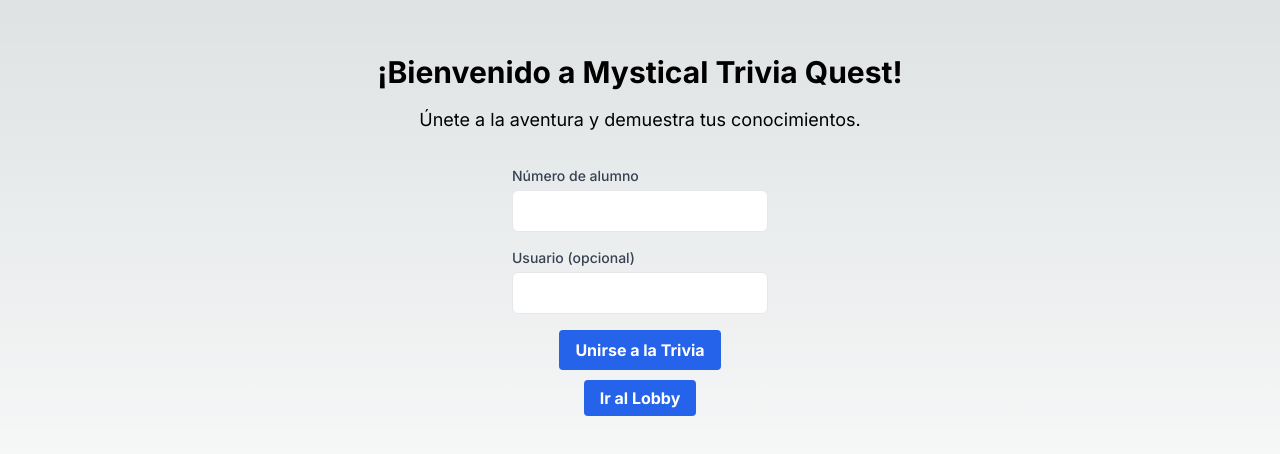
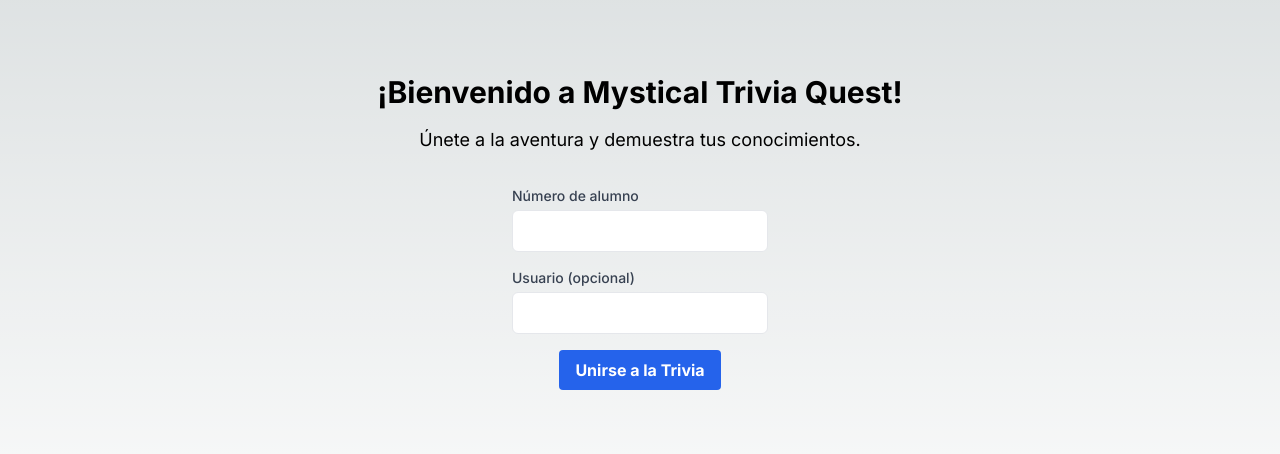
Before and after one commit to BenediktKd/trivia, a Next.js app: page / in a window 1280 px wide. Shown: the part 168-622 px from the top of the page. Built offline with nearby package versions, Linux system fonts and the light colour scheme; no server answers.

Commit message:
feat: adding page

```diff
--- a/app/page.tsx
+++ b/app/page.tsx
@@ -1,6 +1,6 @@
 "use client"
 
-import React, { useEffect, useState } from 'react';
+import React, { useState } from 'react';
 import Link from 'next/link';
 import './globals.css';
 
@@ -10,39 +10,38 @@ const HomePage: React.FC = () => {
   // Función para manejar el evento de unirse a la trivia
   const handleJoinTrivia = () => {
     const studentNumber = (document.getElementById('studentNumber') as HTMLInputElement).value;
-    const username = (document.getElementById('username') as HTMLInputElement).value || 'DefaultUsername'; // Puedes cambiar 'DefaultUsername' según lo que desees
+    const username = (document.getElementById('username') as HTMLInputElement).value || 'DefaultUsername';
 
-    if (ws) {
-      ws.send(JSON.stringify({
+    // Establecer la conexión WebSocket
+    const websocket = new WebSocket('wss://trivia.tallerdeintegracion.cl/connect');
+
+    websocket.onopen = () => {
+      console.log("WebSocket connection opened");
+
+      // Enviar el evento JOIN una vez que se establezca la conexión
+      websocket.send(JSON.stringify({
         type: 'join',
         id: studentNumber,
         username: username
       }));
-    }
-  };
-
-  useEffect(() => {
-    const websocket = new WebSocket('wss://trivia.tallerdeintegracion.cl/connect');
-
-    websocket.onopen = () => {
-      console.log("WebSocket connection opened");
     };
 
     websocket.onmessage = (event) => {
       const data = JSON.parse(event.data);
-      // Aquí manejas los eventos entrantes, como ACCEPTED, DENIED, etc.
       console.log(data);
+
+      if (data.type === 'accepted') {
+        // Redirigir al lobby si se acepta la conexión
+        window.location.href = '/lobby';
+      } else if (data.type === 'question') {
+        // Si recibes una pregunta inmediatamente después de unirte, significa que te has unido a una partida en curso
+        alert("Te has unido a una partida en curso. Comenzarás con 0 puntos.");
+      }
+      // Puedes agregar más lógica para manejar otros eventos aquí
     };
 
     setWs(websocket);
-
-    // Asegúrate de cerrar la conexión cuando el componente se desmonte
-    return () => {
-      if (websocket) {
-        websocket.close();
-      }
-    };
-  }, []);
+  };
 
   return (
     <div className="flex flex-col items-center justify-center min-h-screen">
@@ -67,15 +66,9 @@ const HomePage: React.FC = () => {
         />
       </div>
 
-      <button onClick={handleJoinTrivia} className="bg-blue-600 hover:bg-blue-700 text-white font-bold py-2 px-4 rounded mb-4">
+      <button onClick={handleJoinTrivia} className="bg-blue-600 hover:bg-blue-700 text-white font-bold py-2 px-4 rounded">
         Unirse a la Trivia
       </button>
-
-      <Link href="/lobby">
-        <a className="bg-blue-600 hover:bg-blue-700 text-white font-bold py-2 px-4 rounded">
-          Ir al Lobby
-        </a>
-      </Link>
     </div>
   );
 }
```
Also changed, not shown: app/pages/question.tsx (added).
